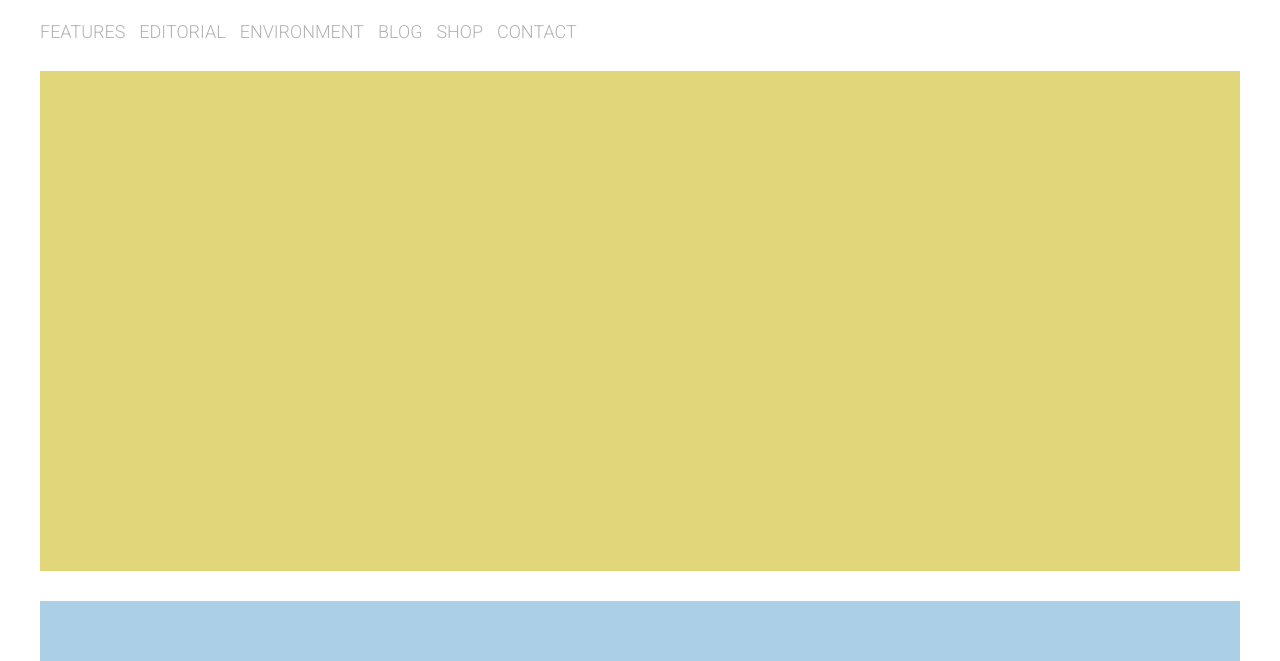
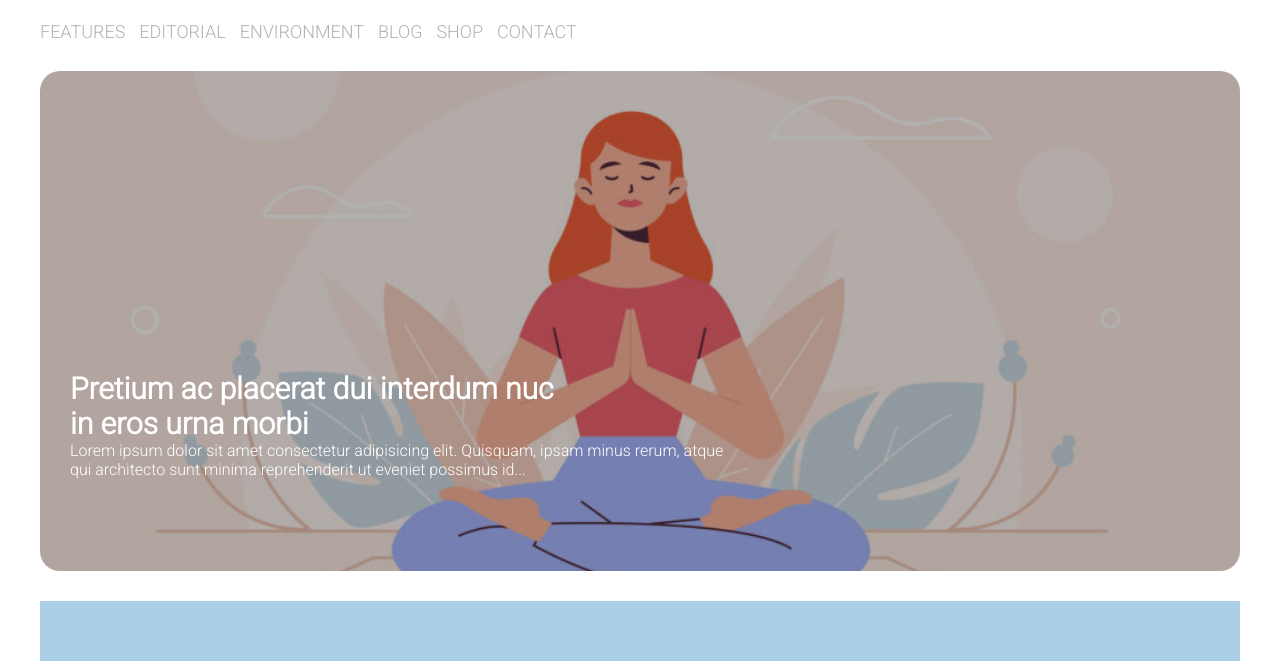
Before and after one commit to MarcoDeRosso/htmlcss-wp, a plain HTML site: page index.html in a window 1280 px wide. Shown: the part 139-800 px from the top of the page. Drawn offline with Linux system fonts and the light colour scheme.

Commit message:
main section completato

```diff
--- a/css/style.css
+++ b/css/style.css
@@ -48,10 +48,35 @@ li{
     color: #b2b2b2;
     font-size: 18px;
 }
+
 .main-img{
     height: 500px;
-    background: #e1d67a;
+    background: url(../img/banner.jpg);
     margin-bottom: 30px;
+    background-size: cover;
+    background-repeat: no-repeat;
+    background-position: center;
+    border-radius: 20px;
+}
+
+
+.main-img img{
+    width: 100%;
+    height: auto;
+}
+
+.main-text{
+    height: 500px;
+    width: 100%;
+    background-color: rgba(0, 0, 0, 0.3);
+    display: inline-block;
+    color: white;
+    border-radius: 20px;
+    padding: 300px 500px 40px 30px;
+}
+
+.main-text > h2{
+    font-size: 30px;
 }
 
 .article-conteiner{
--- a/index.html
+++ b/index.html
@@ -7,7 +7,7 @@
     <title>Neori</title>
     <link rel="stylesheet" href="./css/style.css">
     <link rel="preconnect" href="https://fonts.gstatic.com">
-<link href="https://fonts.googleapis.com/css2?family=Roboto:wght@300&display=swap" rel="stylesheet">
+    <link href="https://fonts.googleapis.com/css2?family=Roboto:wght@300&display=swap" rel="stylesheet">
 </head>
 <body>
     <div class="conteiner">
@@ -29,7 +29,12 @@
        <main>
            <!-- qui inizia la sezione con l'immagine -->
            <section>
-               <div class="main-img"></div>
+               <div class="main-img">
+                   <div class="main-text">
+                       <h2>Pretium ac placerat dui interdum nuc <br> in eros urna morbi</h2>
+                       <span>Lorem ipsum dolor sit amet consectetur adipisicing elit. Quisquam, ipsam minus rerum, atque qui architecto sunt minima reprehenderit ut eveniet possimus id...</span>
+                   </div>
+               </div>
            </section>
            <!-- qui inizia la sezione con gli articoli -->
            <section>
```
